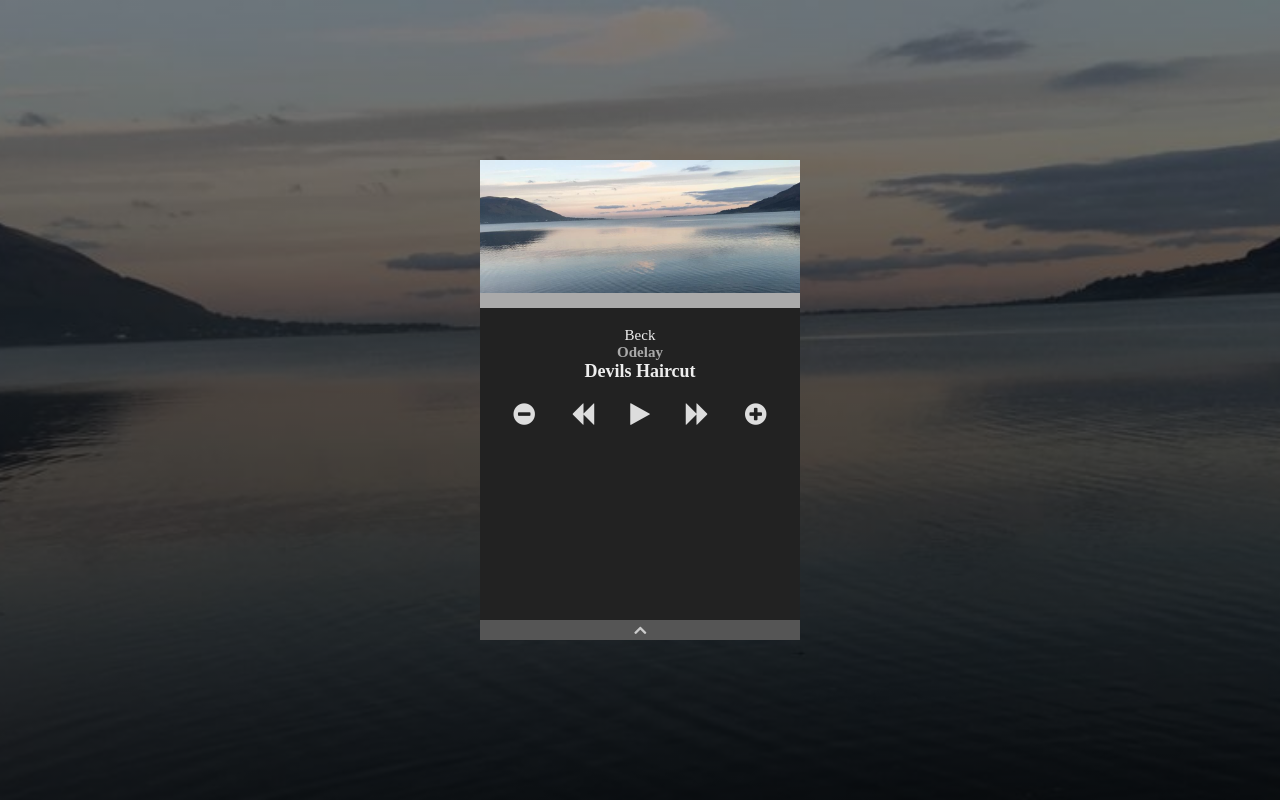
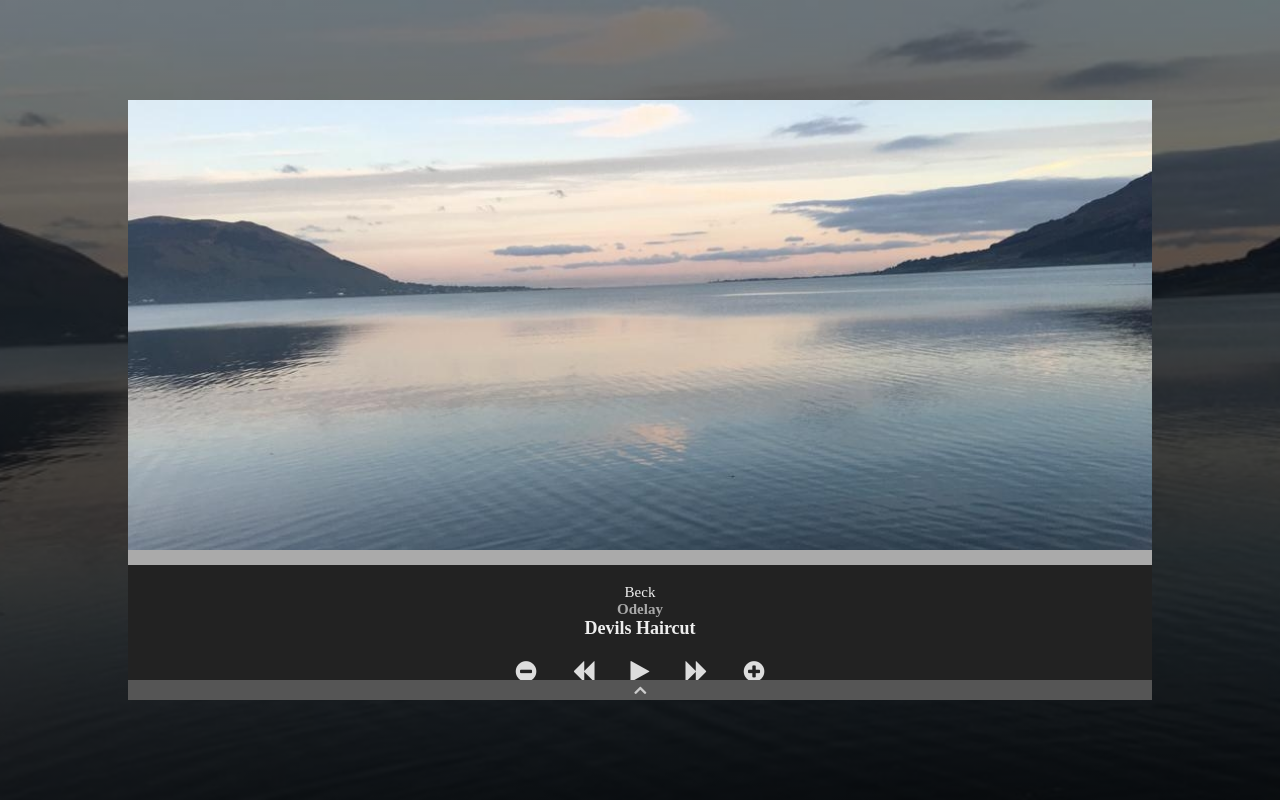
Before and after one commit to slippy17/webserver_zero, a Flask app: page / in a window 1280 px wide. Run offline with Flask 2, Linux system fonts and the light colour scheme; some libraries are stand-ins or nearby versions.

Commit message:
css update

```diff
--- a/static/styles.css
+++ b/static/styles.css
@@ -14,8 +14,8 @@ body {
 	top: 50%;
 	left: 50%;
 	transform: translate(-50%,-50%);
-	width: 320px;
-	height: 480px;
+	width:   80%;/* 320px */
+	height: 600px; /*480px; */
 	overflow: hidden;
 }
 .player .main {
@@ -71,7 +71,7 @@ body {
 	cursor: pointer;
 }
 .player .main .controls i.fa {
-	font-size:25px;
+	font-size:1.5rem;
 	color: #ddd;
 }
 .player .main .controls > div.play-pause-control i.fa-play {
@@ -166,7 +166,8 @@ body {
 	filter:blur(5px);
 }
 
-@media all and (max-width: 1000px) {
+/*
+@media all and (max-width: 1500px) {
 .player{width: 90%;
 	top: 48%;
 	height: 90%;}
```
